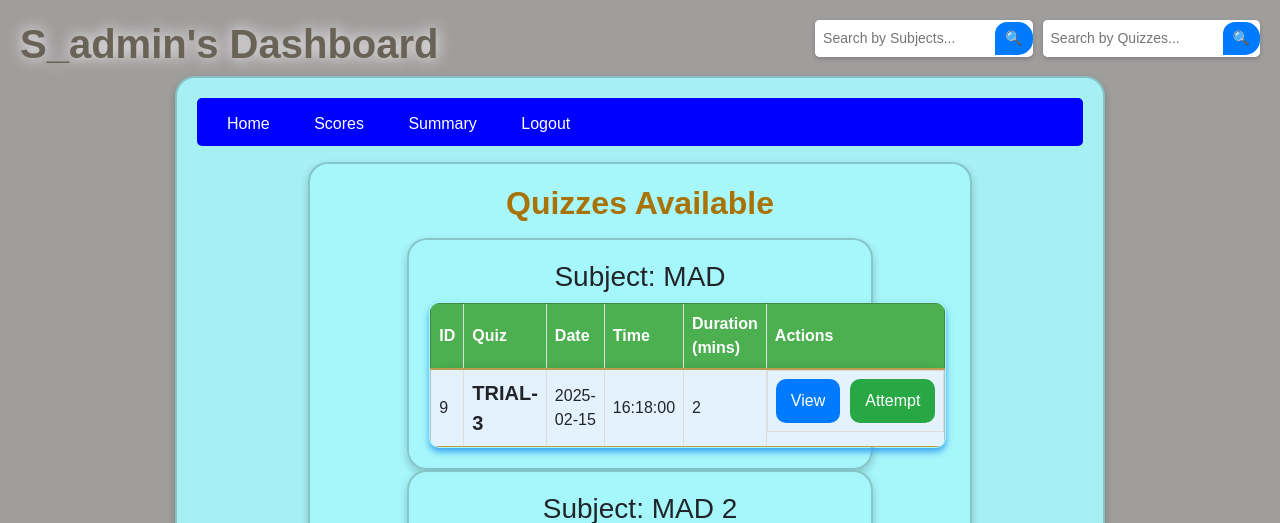
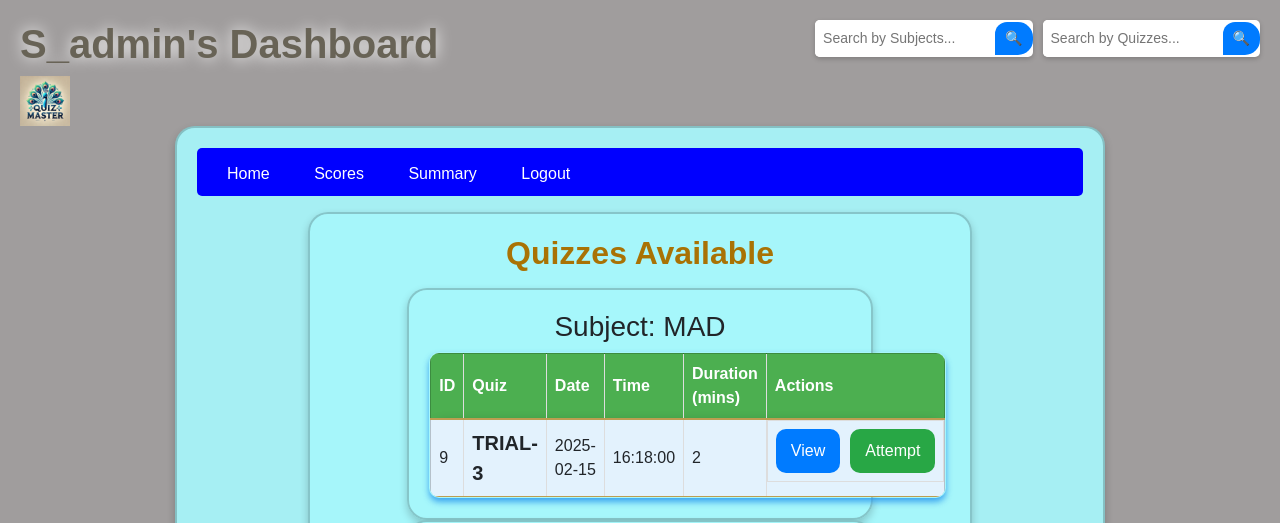
Before and after one commit to 22f3001070/QUIZ_MASTER_22f3001070, a Flask app: page /dashboard in a window 1280 px wide. Shown: the top 523 px of the page. Run offline with Flask 3, Linux system fonts and the light colour scheme; a user stored in the database is signed in; some libraries are stand-ins or nearby versions.

Commit message:
Few changes

```diff
--- a/app.py
+++ b/app.py
@@ -41,6 +41,7 @@ with app.app_context():
 # Another functionality is admin can hide or visible the quiz when they create
 # Another functionality is showing incorrect and correct reponses to to users for each question
 # Another functionality is assigning different points to questions rather than a fixed 1.
+# Adding a logo!
 
 #Limitations:
 # 1) HAVE TO CHANGE THE TIME WHILE EDITING THE QUIZ,
--- a/model/model.py
+++ b/model/model.py
@@ -9,8 +9,6 @@ class User(db.Model):
     username = db.Column(db.String(50), nullable=False, unique = True)
     email = db.Column(db.String(50), nullable=False, unique = True)
     password = db.Column(db.String(50), nullable=False)
-    #post = db.relationship("Post", backref="user",lazy = True)
-
 
     roles = db.Column(db.String(10), nullable=False, default="Student")  # 'admin' or 'student'
 
--- a/templates/user_dashboard.html
+++ b/templates/user_dashboard.html
@@ -324,9 +324,15 @@
 
 <body>
 
+
+
     <h1 class="welcome-text">{{ user.username }}'s Dashboard</h1>
+    <header>
+        <img src="{{ url_for('static', filename='images/logo.png') }}" alt="Quiz Master Logo" width="50">
+    </header>
 
     <div class="dashboard-container">
+
 
         <div id="toast" class="toast"></div>
 
```
Also changed, not shown: instance/shreyash2.db, static/images/logo.png (added).
